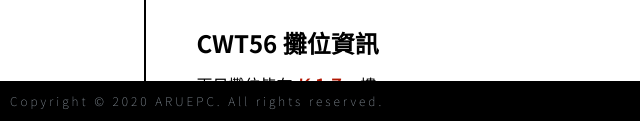
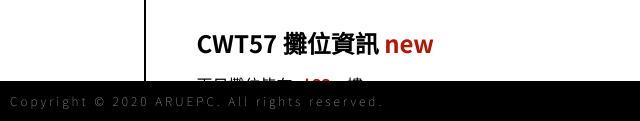
Before and after one commit to aruepc/aruepc.github.io, a plain HTML site: page index.html in a window 1280 px wide. Shown: the part 679-800 px from the top of the page, 0-640 px from the left. Drawn offline with nearby package versions, Linux system fonts and the light colour scheme.

Commit message:
CWT57攤位資訊更新

```diff
--- a/index.html
+++ b/index.html
@@ -238,9 +238,9 @@
             <article id="NEWS" name="NEWS">
                 <h2 class="font1">NEWS</h2>
                 <section>
-                    <h3>CWT56 攤位資訊</h3>
-                    <p>兩日攤位皆在 <span class="red bold">Ｋ１７</span>一樓
-                        <br> 活動時間: 2020年12月12/13日</p>
+                    <h3>CWT57 攤位資訊  <span class="red">new</span></h3>
+                    <p>兩日攤位皆在 <span class="red bold">Ｊ33</span>一樓
+                        <br> 活動時間: 2021年2月06/07日</p>
                     <br>
                     <br>
                     <h3 class="font3">通販/電子書上架通知</h3>
```
